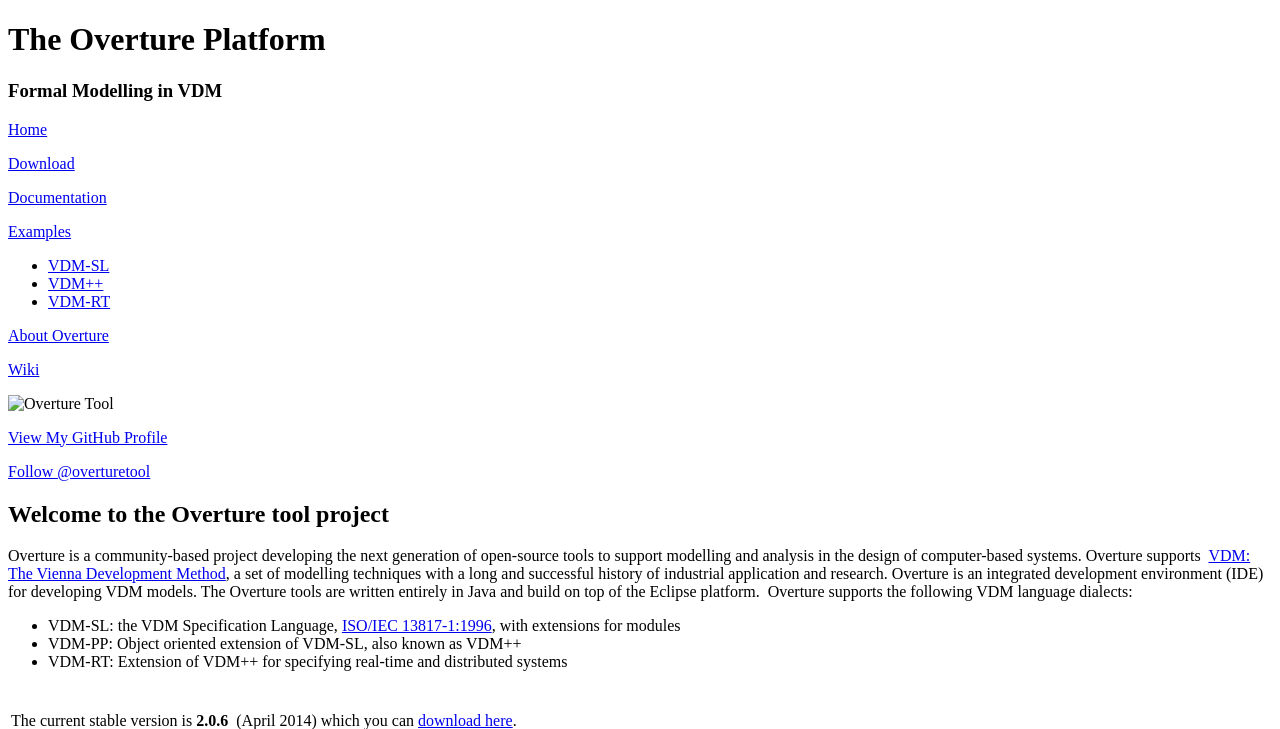
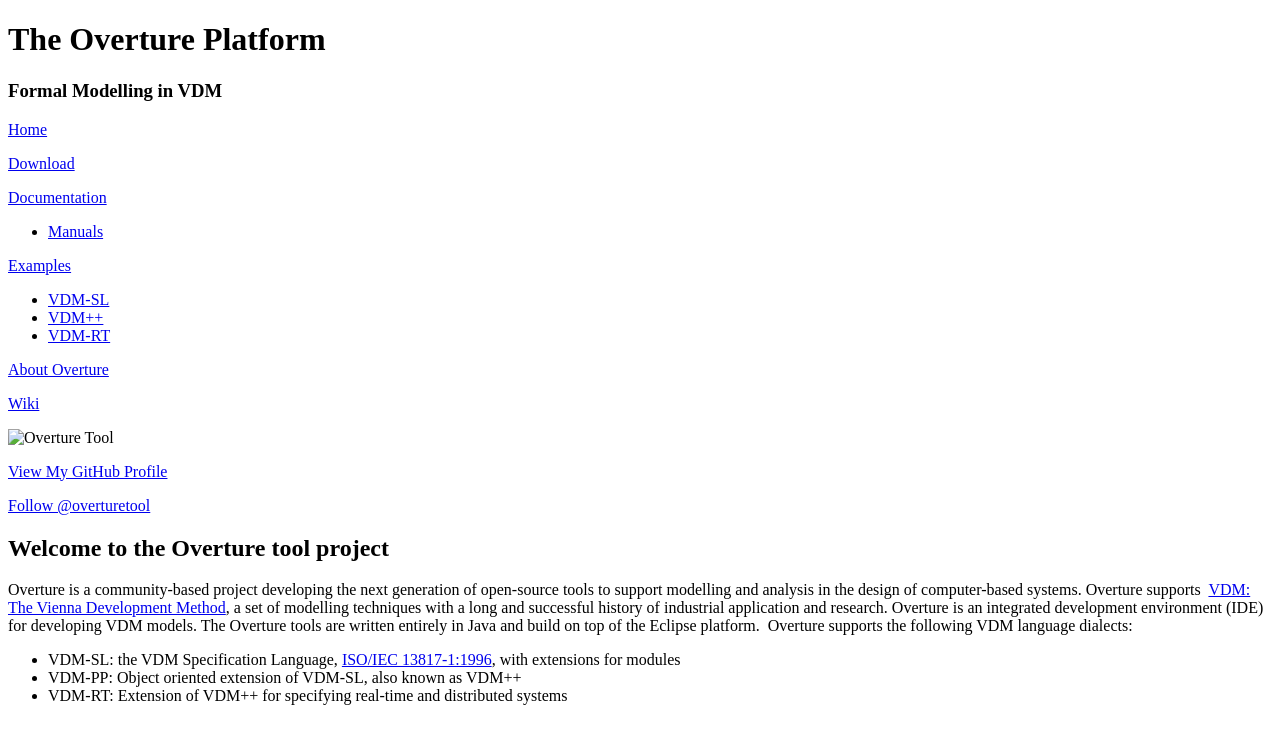
Before and after one commit to overturetool/overturetool.github.io, a Jekyll site: the page built from index.md, in a window 1280 px wide and 900 px high, cut to the strip 0-729 px from the top of the window. Built offline with Jekyll 4.4.1, drawn with Linux system fonts in a browser that asks for light colours; Markdown is read by kramdown in place of the engine named in the settings.

Commit message:
Update default.html

```diff
--- a/_layouts/default.html
+++ b/_layouts/default.html
@@ -23,7 +23,11 @@
 
 			<p><a href="{{ site.base }}/">Home</a></p>
 			<p><a href="{{ site.base }}/download/">Download</a></p>
-			<p><a href="{{ site.base }}/documentation/">Documentation</a></p>
+			<p><a href="{{ site.base }}/documentation/">Documentation</a>
+				<ul>
+      					<li><a href="{{ site.base }}/manuals/">Manuals</a></li>
+     				</ul>
+			</p>
 			<p><a href="{{ site.base }}/examples/">Examples</a>
 			<ul>
       		<li><a href="{{ site.base }}/examples/vdmsl/">VDM-SL</a></li>
```
